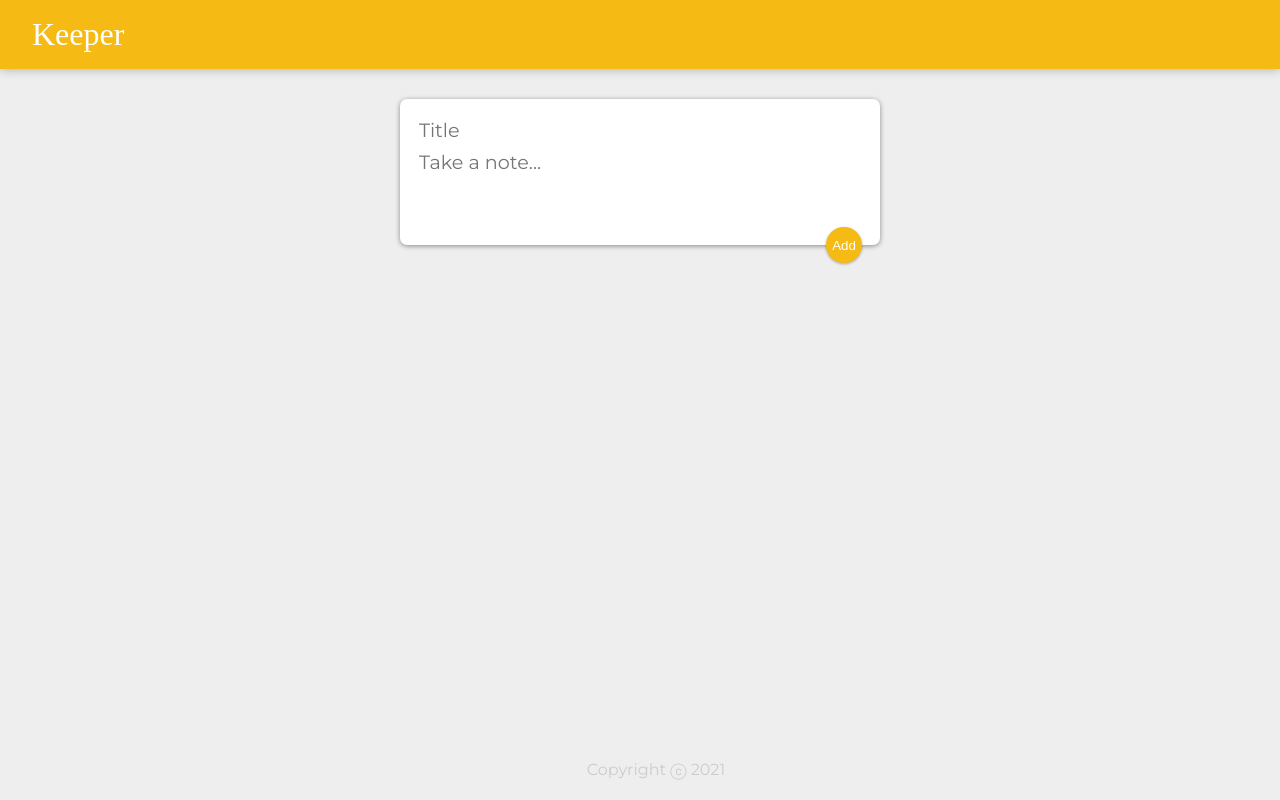
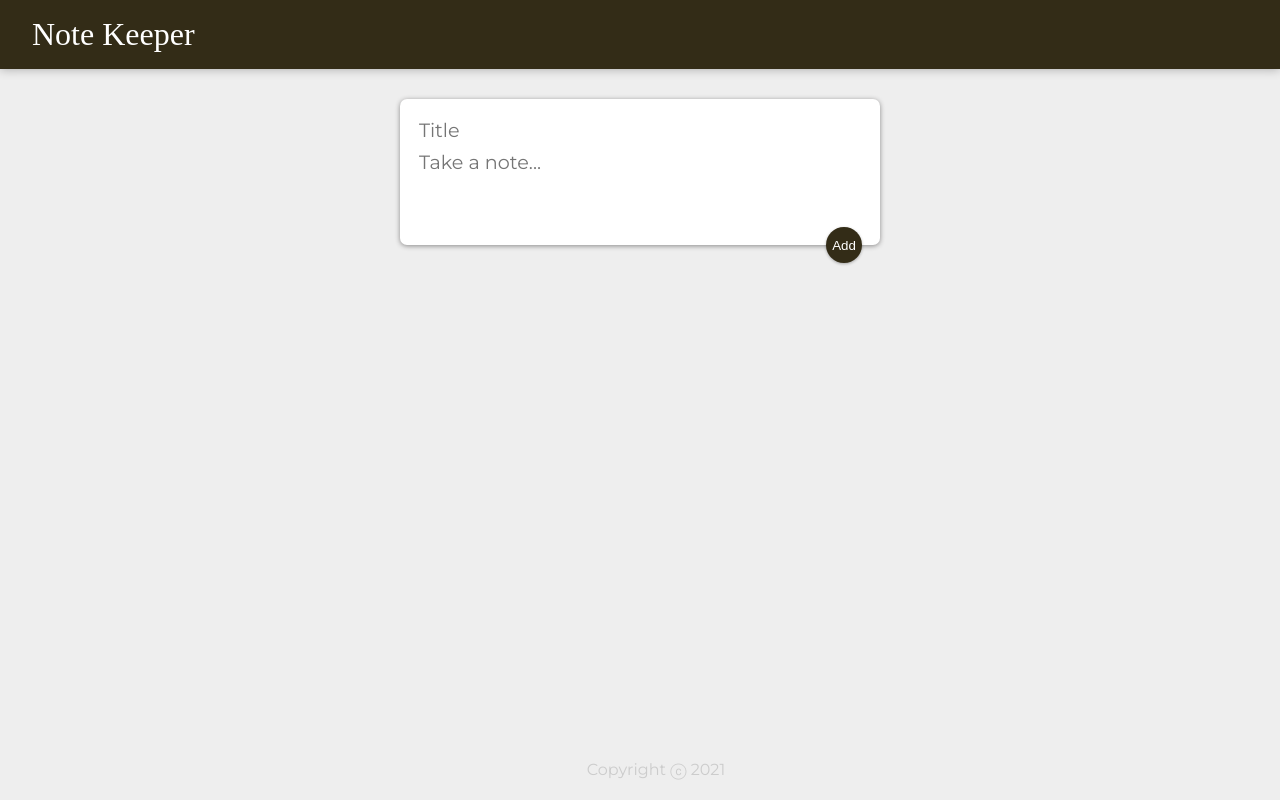
Before and after one commit to nabanitabag/ThoughtShot, a React (Create React App) app: page / in a window 1280 px wide. Built offline with nearby package versions, Linux system fonts and the light colour scheme; a web font is replaced by a local one.

Commit message:
initial commit

```diff
--- a/public/styles.css
+++ b/public/styles.css
@@ -12,7 +12,7 @@ body {
 }
 
 header {
-  background-color: #f5ba13;
+  background-color: #332c17;
   margin: auto -16px;
   padding: 16px 32px;
   box-shadow: 0 0 10px 0 rgba(0, 0, 0, 0.3);
@@ -59,7 +59,7 @@ footer p {
   position: relative;
   float: right;
   margin-right: 10px;
-  color: #f5ba13;
+  color: #dd6d6d;
   border: none;
   width: 36px;
   height: 36px;
@@ -90,7 +90,7 @@ form button {
   position: absolute;
   right: 18px;
   bottom: -18px;
-  background: #f5ba13;
+  background: #332c17;
   color: #fff;
   border: none;
   border-radius: 50%;
--- a/src/components/App.jsx
+++ b/src/components/App.jsx
@@ -7,13 +7,16 @@ import CreateArea from "./CreateArea";
 function App() {
   const [notes, setNotes] = useState([]);
 
+  //- Add new note to an array.
   function addNote(newNote) {
     setNotes((prevNotes) => {
       return [...prevNotes, newNote];
     });
   }
 
+  //- Use the filter function to filter out the item that needs deletion.
   function deleteNote(id) {
+    //- Pass a id over to the Note component, pass it back to the App when deleting.
     setNotes((prevNotes) => {
       return prevNotes.filter((noteItem, idx) => {
         return idx !== id;
@@ -21,14 +24,16 @@ function App() {
     });
   }
 
+  //- Take array and render seperate Note components for each item.
   return (
     <div>
       <Header />
       <CreateArea onAdd={addNote} />
-      {notes.map((noteItem) => {
+      {notes.map((noteItem, index) => {
         return (
           <Note
-            key={1}
+            key={index}
+            id={index}
             title={noteItem.title}
             content={noteItem.content}
             onDelete={deleteNote}
--- a/src/components/CreateArea.jsx
+++ b/src/components/CreateArea.jsx
@@ -1,6 +1,7 @@
 import React, { useState } from "react";
 
 function CreateArea(props) {
+  //- Create a constant that keeps track of the title and content.
   const [note, setNote] = useState({
     title: "",
     content: ""
@@ -17,6 +18,7 @@ function CreateArea(props) {
     });
   }
 
+  //- Pass the new note back to the App through props.
   function submitNote(event) {
     props.onAdd(note);
 
--- a/src/components/Header.jsx
+++ b/src/components/Header.jsx
@@ -3,7 +3,7 @@ import React from "react";
 function Header() {
   return (
     <header>
-      <h1>Keeper</h1>
+      <h1>Note Keeper</h1>
     </header>
   );
 }
--- a/src/components/Note.jsx
+++ b/src/components/Note.jsx
@@ -1,11 +1,11 @@
 import React from "react";
 
 function Note(props) {
-  function handleDelete(event) {
-    const note = event.target.value;
-    props.onDelete;
+  function handleDelete() {
+    props.onDelete(props.id);
   }
 
+  //- Callback from the Note component to trigger a delete function.
   return (
     <div className="note">
       <h1>{props.title}</h1>
```
Also changed, not shown: src/index.js (+0 -12 lines).
